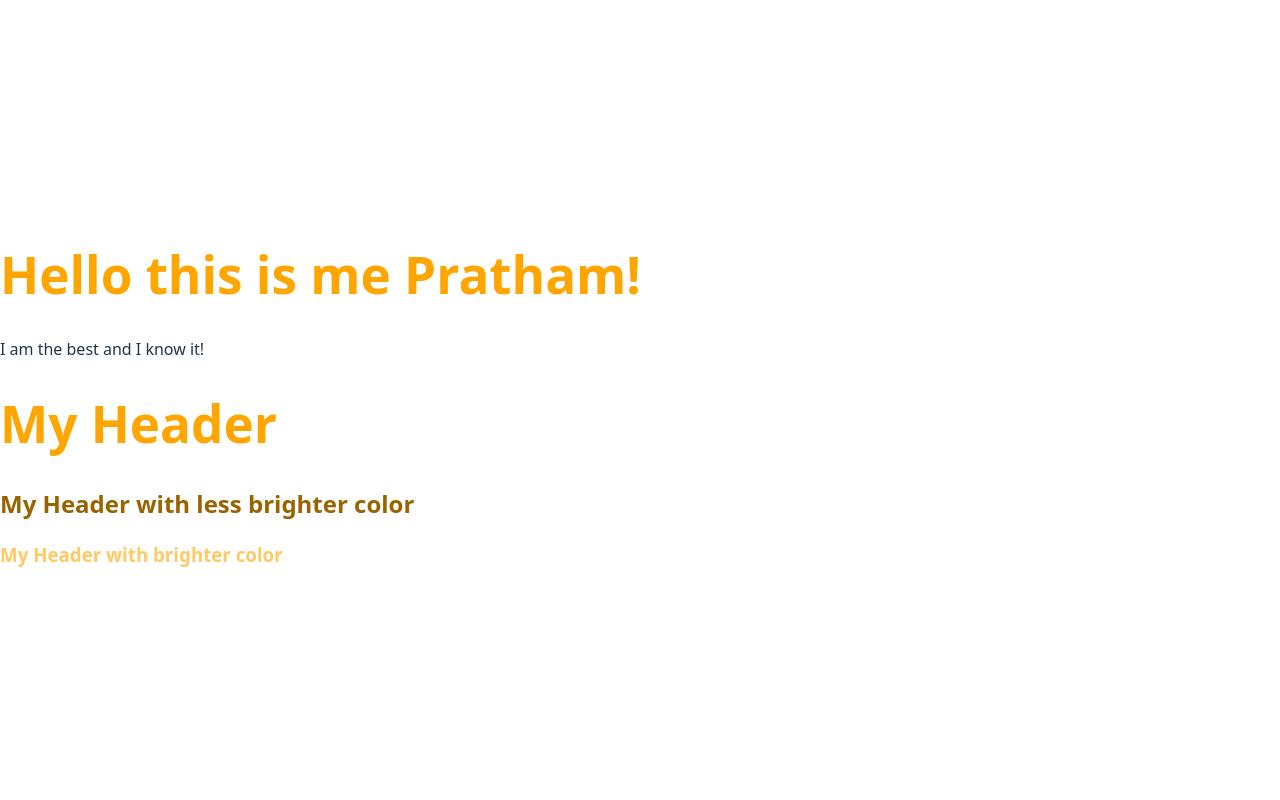
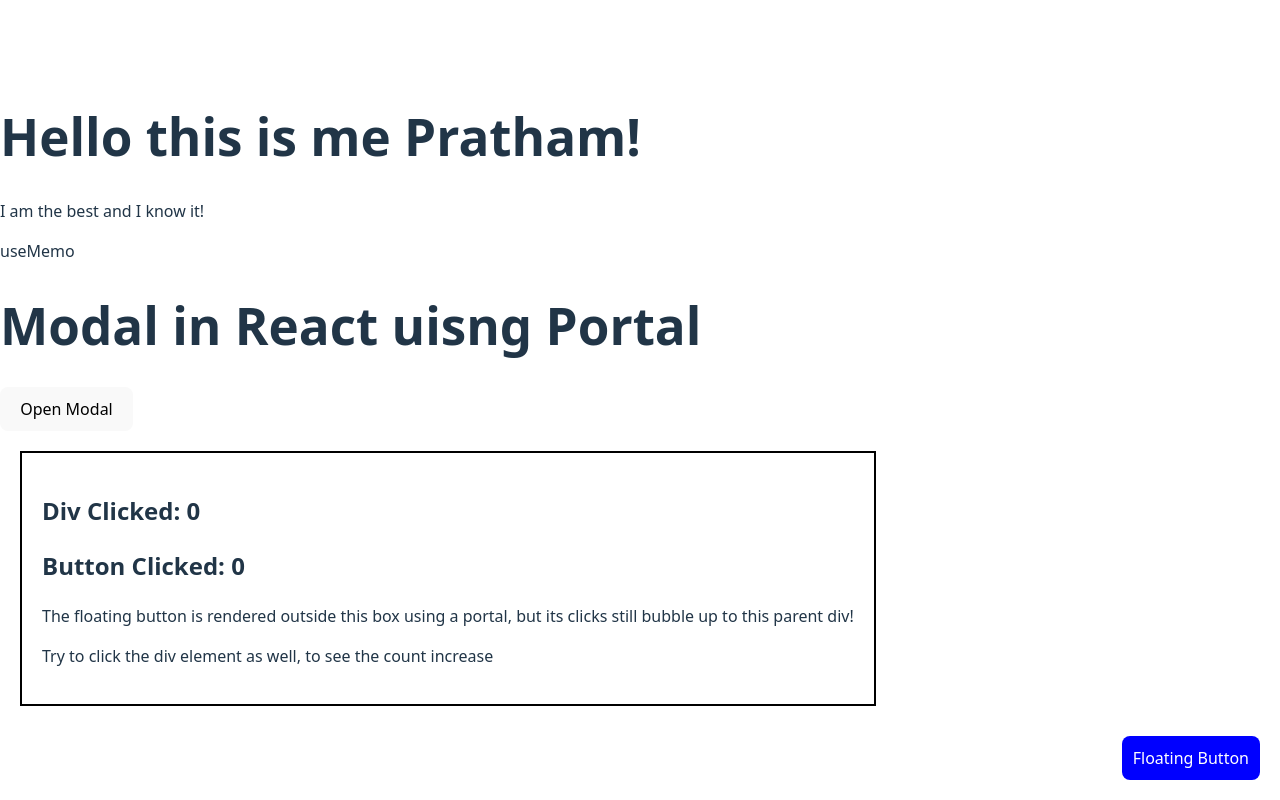
Before and after one commit to pratham2707/react-practice, a React (Vite) app: page / in a window 1280 px wide. Built offline with nearby package versions, Linux system fonts and the light colour scheme.

Commit message:
All about portals in react

```diff
--- a/src/App.jsx
+++ b/src/App.jsx
@@ -1,5 +1,7 @@
 import { BrowserRouter, NavLink, Routes, Route } from "react-router-dom"
-import MyHeader from "./Components/Sass/MyHeader"
+import PortalModal from "./Components/Portals/Modal"
+import EventBubbling from "./Components/Portals/EventBubbling"
+// import MyHeader from "./Components/Sass/MyHeader"
 // import HigherOrderComponents from "./Components/HigherOrderComponents"
 // import ForwardRef from "./Components/ForwardRef"
 // import DelayedTransitions from "./Components/Transitions/DelayedTransitions"
@@ -105,13 +107,14 @@
         {/* <SimpleForm />
       <ValueInState />
       <Checkbox /> */}
-        {/* All related to useState */}
+        {/* All related to Hooks */}
         {/* <UseState />
       <UseEffect />
       <UseContext />
       <UseRef />
       <Score />
       <UseCallback /> */}
+        useMemo
         {/* All related to CSS Modules */}
         {/* <BasicCSSModule />
       <ComposingClasses />
@@ -146,7 +149,10 @@
         {/* All about Higher Order Components */}
         {/* <HigherOrderComponents /> */}
         {/* All about Sass */}
-        <MyHeader />
+        {/* <MyHeader /> */}
+        {/* All about Modals */}
+        <PortalModal />
+        <EventBubbling />
       </>
     </BrowserRouter>
   )
--- /dev/null
+++ b/src/Components/Portals/EventBubbling.jsx
@@ -0,0 +1,53 @@
+import { useState } from 'react';
+import { createPortal } from 'react-dom';
+
+function PortalButton({ onClick, children }) {
+    return createPortal(
+        <button
+            onClick={onClick}
+            style={{
+                position: 'fixed',
+                bottom: '20px',
+                right: '20px',
+                padding: '10px',
+                background: 'blue',
+                color: 'white'
+            }}>
+            {children}
+        </button>,
+        document.body
+    );
+}
+
+function EventBubbling() {
+    const [count1, setCount1] = useState(0);
+    const [count2, setCount2] = useState(0);
+
+    return (
+        <div
+            style={{
+                padding: '20px',
+                border: '2px solid black',
+                margin: '20px'
+            }}
+            onClick={() => {
+                setCount1(c => c + 1);
+            }}>
+            <h2>Div Clicked: {count1}</h2>
+            <h2>Button Clicked: {count2}</h2>
+            <p>The floating button is rendered outside this box using a portal,
+                but its clicks still bubble up to this parent div!</p>
+            <p>Try to click the div element as well, to see the count increase</p>
+
+            <PortalButton
+                onClick={(e) => {
+                    // This runs first
+                    setCount2(c => c + 1);
+                }}>
+                Floating Button
+            </PortalButton>
+        </div>
+    );
+}
+
+export default EventBubbling;
--- /dev/null
+++ b/src/Components/Portals/Modal.jsx
@@ -0,0 +1,50 @@
+import { useState } from 'react';
+import { createPortal } from 'react-dom';
+
+function Modal({ isOpen, onClose, children }) {
+    if (!isOpen) return null;
+
+    return createPortal(
+        <div style={{
+            position: 'fixed',
+            top: 0,
+            left: 0,
+            right: 0,
+            bottom: 0,
+            backgroundColor: 'rgba(0, 0, 0, 0.5)',
+            display: 'flex',
+            alignItems: 'center',
+            justifyContent: 'center'
+        }}>
+            <div style={{
+                background: 'white',
+                padding: '20px',
+                borderRadius: '8px'
+            }}>
+                {children}
+                <button onClick={onClose}>Close</button>
+            </div>
+        </div>,
+        document.body
+    );
+}
+
+function PortalModal() {
+    const [isOpen, setIsOpen] = useState(false);
+
+    return (
+        <div>
+            <h1>Modal in React uisng Portal</h1>
+            <button onClick={() => setIsOpen(true)}>
+                Open Modal
+            </button>
+
+            <Modal isOpen={isOpen} onClose={() => setIsOpen(false)}>
+                <h2>Modal Content</h2>
+                <p>This content is rendered outside the App component!</p>
+            </Modal>
+        </div>
+    );
+}
+
+export default PortalModal;
```
